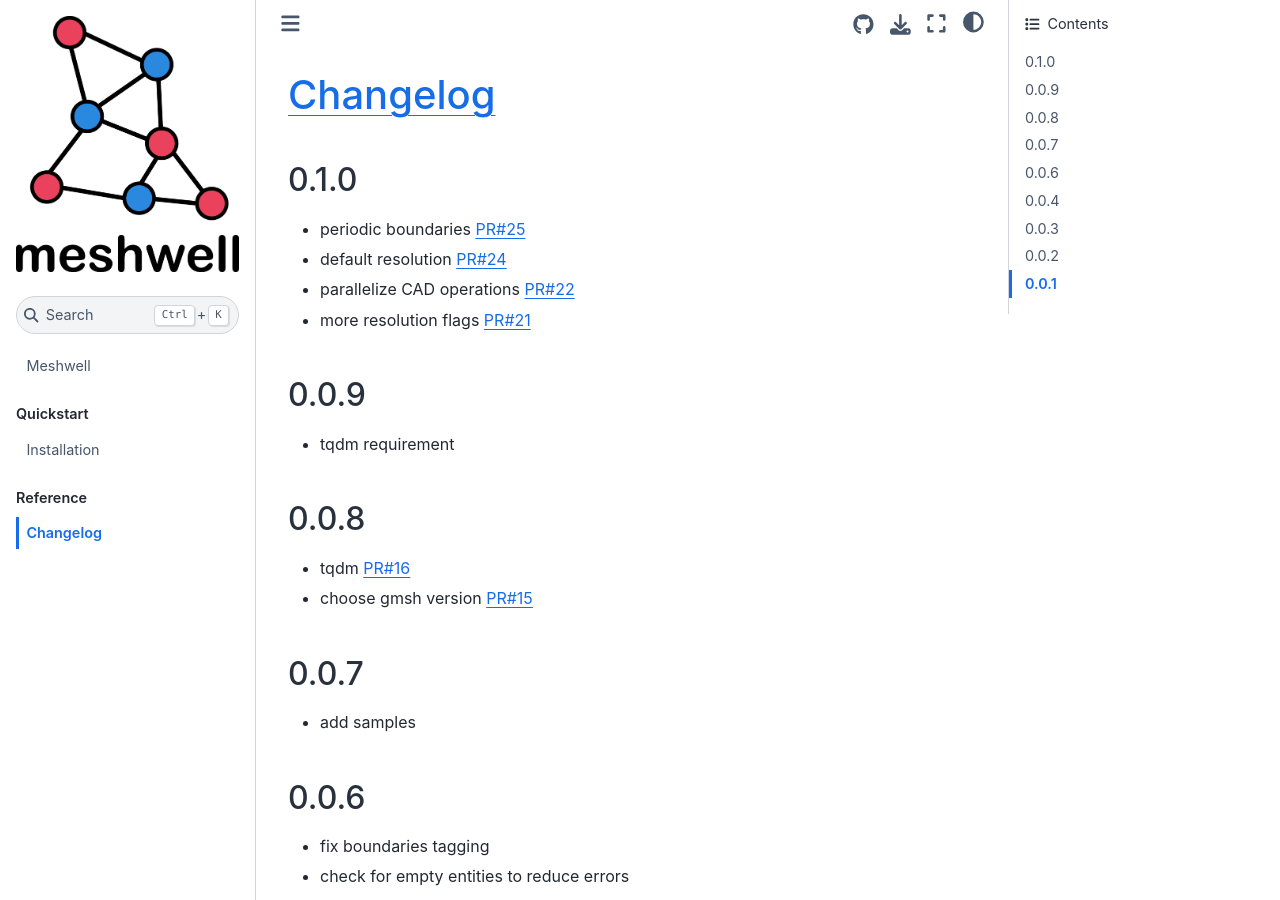
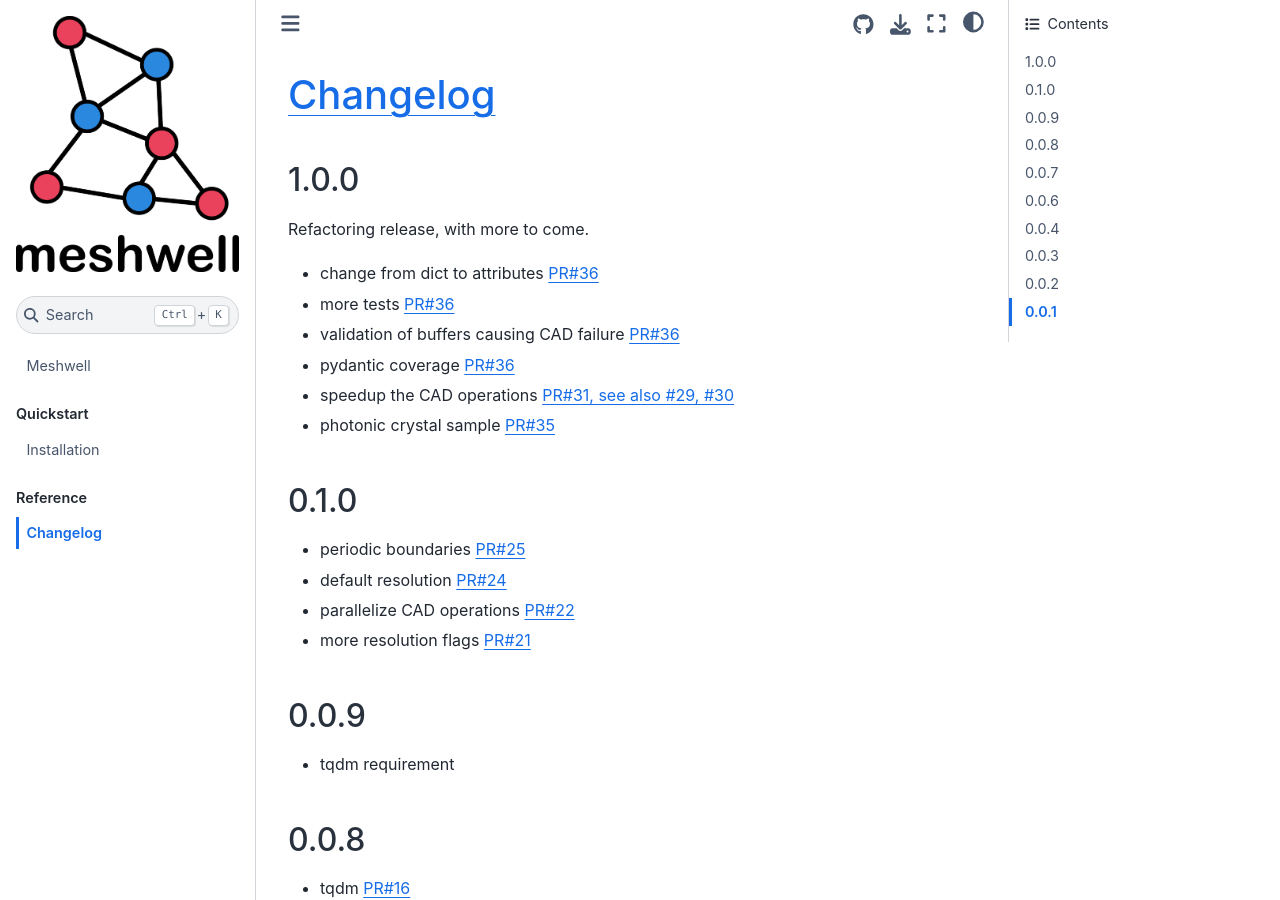
Before and after one commit to simbilod/meshwell, a Jupyter Book: the page built from docs/changelog.md, in a window 1280 px wide and 900 px high. Built offline with Jupyter Book 1.0.4 settings and Sphinx 7.4.7 and the Sphinx Book theme 1.1.4, drawn with Linux system fonts in a browser that asks for light colours; pages that are not in the unit, such as notebooks, are missing from menus.

Commit message:
update version, changelog

```diff
--- a/docs/changelog.md
+++ b/docs/changelog.md
@@ -1,4 +1,15 @@
 # [Changelog](https://keepachangelog.com/en/1.0.0/)
+
+## 1.0.0
+
+Refactoring release, with more to come.
+
+- change from dict to attributes [PR#36](https://github.com/simbilod/meshwell/pull/36)
+- more tests [PR#36](https://github.com/simbilod/meshwell/pull/36)
+- validation of buffers causing CAD failure [PR#36](https://github.com/simbilod/meshwell/pull/36)
+- pydantic coverage [PR#36](https://github.com/simbilod/meshwell/pull/35)
+- speedup the CAD operations [PR#31, see also #29, #30](https://github.com/simbilod/meshwell/pull/31)
+- photonic crystal sample [PR#35](https://github.com/simbilod/meshwell/pull/35)
 
 ## 0.1.0
 
--- a/pyproject.toml
+++ b/pyproject.toml
@@ -14,7 +14,7 @@ classifiers = [
 	"Programming Language :: Python :: 3.11",
 	"Operating System :: OS Independent",
 ]
-version="0.1.0"
+version="1.0.0"
 authors = [
     {name = "Simon Bilodeau", email = "sb30@princeton.edu"},
 ]
```
